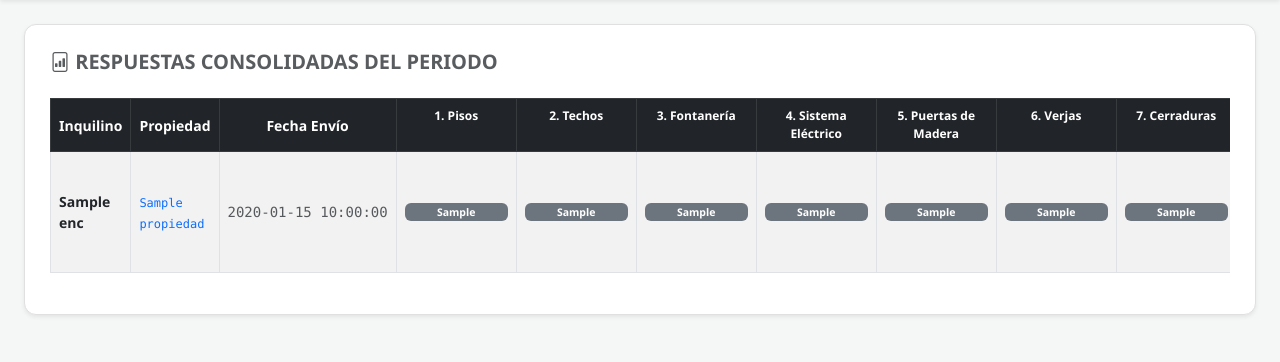
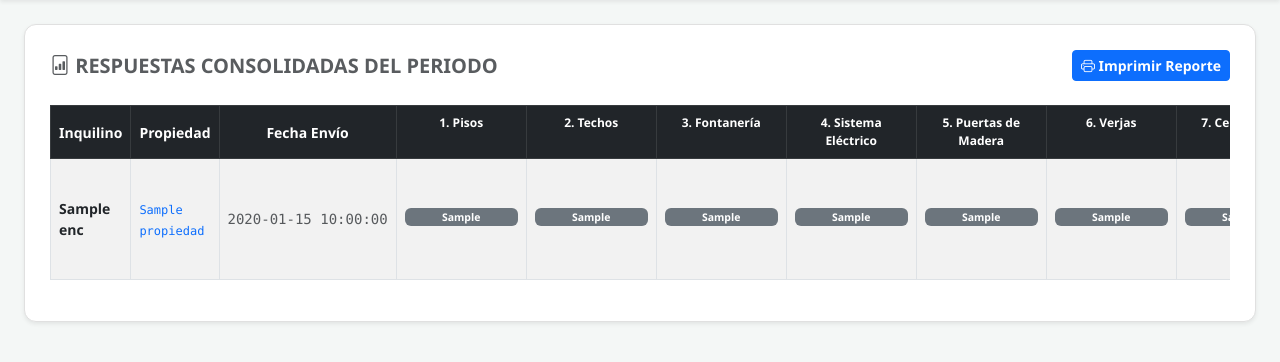
Before and after one commit to osmanmelendez485-glitch/Web, a Flask app: template templates/resumen_encuestas.html in a window 1280 px wide. Shown: the part 50-412 px from the top of the page. Run offline with Flask 3, Linux system fonts and the light colour scheme; the template is opened without the code that fills it: most values are stand-ins (such as "Sample title", 1, 10 or a date in 2020).

Commit message:
Encuentas

```diff
--- a/app.py
+++ b/app.py
@@ -846,30 +846,26 @@ def abrir_encuesta(id):
     emp['id'] = doc.id
     return render_template('encuesta.html', emp=emp)
 
-
 @app.route('/guardar_encuesta', methods=['POST'])
 def guardar_encuesta():
     if not db:
         return "Error: No hay conexión con la base de datos."
 
+    # 1. Inicializar diccionario con los datos base de control
     datos_encuesta = {
         "inquilino_id": request.form.get("inquilino_id"),
         "nombre_inquilino": request.form.get("nombre_inquilino"),
         "propiedad": request.form.get("propiedad"),
-        "fecha_respuesta": datetime.now().strftime('%Y-%m-%d %H:%M:%S'),
-        "p1": request.form.get("p1"),
-        "p2": request.form.get("p2"),
-        "p3": request.form.get("p3"),
-        "p4": request.form.get("p4"),
-        "p5": request.form.get("p5"),
-        "p6": request.form.get("p6"),
-        "p7": request.form.get("p7"),
-        "p8": request.form.get("p8"),
-        "p9": request.form.get("p9"),
-        "p10": request.form.get("p10")
+        "fecha_respuesta": datetime.now().strftime('%Y-%m-%d %H:%M:%S')
     }
 
-    # Procesamiento y guardado seguro de archivos multimedia en la carpeta local
+    # 2. Capturar respuestas (p1-p10) y comentarios (comentario_p1 a comentario_p10) dinámicamente
+    for i in range(1, 11):
+        datos_encuesta[f"p{i}"] = request.form.get(f"p{i}")
+        # Capturamos el texto quitándole espacios extra en blanco. Si está vacío, guarda un string vacío "" o puedes cambiarlo por None.
+        datos_encuesta[f"comentario_p{i}"] = request.form.get(f"comentario_p{i}", "").strip()
+
+    # 3. Procesamiento y guardado seguro de archivos multimedia en la carpeta local
     campos_foto = ['foto_p1', 'foto_p2', 'foto_p4', 'foto_p6']
     for campo in campos_foto:
         if campo in request.files:
@@ -888,7 +884,7 @@ def guardar_encuesta():
         else:
             datos_encuesta[campo] = None
 
-    # Persistencia en la subcolección global
+    # 4. Persistencia en la subcolección global de Firestore
     db.collection('encuestas_respuestas').add(datos_encuesta)
 
     return "<h3>Encuesta Enviada Exitosamente. Muchas gracias por tu apoyo. Puedes cerrar esta ventana.</h3>"
--- a/templates/resumen_encuestas.html
+++ b/templates/resumen_encuestas.html
@@ -9,14 +9,43 @@
     <style>
         body { background-color: #f4f7f6; font-family: 'Segoe UI', sans-serif; }
         .table-container { background: white; padding: 25px; border-radius: 12px; border: 1px solid #e0e0e0; }
-        .th-pregunta { min-width: 120px; font-size: 0.75rem; vertical-align: top; }
+        .th-pregunta { min-width: 130px; font-size: 0.75rem; vertical-align: top; }
+
+        /* 🖨️ REGLAS EXCLUSIVAS PARA IMPRESIÓN */
+        @media print {
+            .navbar, .btn-print-nav, .btn, .th-evidencias, .td-evidencias {
+                display: none !important;
+            }
+            body {
+                background-color: #fff !important;
+                color: #000 !important;
+                margin: 0 !important;
+                padding: 0 !important;
+            }
+            .table-container {
+                border: none !important;
+                box-shadow: none !important;
+                padding: 0 !important;
+            }
+            table {
+                width: 100% !important;
+                border-collapse: collapse !important;
+            }
+            .badge {
+                border: 1px solid #000 !important;
+                background-color: transparent !important;
+                color: #000 !important;
+                text-shadow: none !important;
+            }
+            @page {
+                size: landscape;
+                margin: 1cm;
+            }
+        }
     </style>
 </head>
 <body>
 
-    {# ==================================================================== #}
-    {# ⚙️ COPIA AQUÍ MISMO LAS PREGUNTAS DEL ARCHIVO ANTERIOR PARA IGUALAR  #}
-    {# ==================================================================== #}
     {% set titulos_preguntas = [
         "1. Pisos",
         "2. Techos",
@@ -29,29 +58,36 @@
         "9. Relación Vecinal",
         "10. Recomendación"
     ] %}
-    {# ==================================================================== #}
 
     <nav class="navbar navbar-dark bg-dark mb-4 shadow-sm">
         <div class="container-fluid justify-content-start">
-            <a href="/" class="btn btn-outline-light btn-sm me-3"><i class="bi bi-arrow-left"></i> Volver a Contratos</a>
+            <a href="/" class="btn btn-outline-light btn-sm me-3 btn-print-nav"><i class="bi bi-arrow-left"></i> Volver a Contratos</a>
             <span class="navbar-brand mb-0 h1">Módulo Analítico — Resumen de Encuestas</span>
         </div>
     </nav>
 
     <div class="container-fluid px-4">
         <div class="table-container shadow-sm">
-            <h5 class="fw-bold mb-4 text-uppercase text-muted"><i class="bi bi-file-bar-graph"></i> Respuestas consolidadas del periodo</h5>
+
+            <div class="d-flex justify-content-between align-items-center mb-4">
+                <h5 class="fw-bold mb-0 text-uppercase text-muted"><i class="bi bi-file-bar-graph"></i> Respuestas consolidadas del periodo</h5>
+                <!-- 🖨️ Botón de Impresión Directa -->
+                <button onclick="window.print();" class="btn btn-primary btn-sm fw-bold">
+                    <i class="bi bi-printer"></i> Imprimir Reporte
+                </button>
+            </div>
+
             <div class="table-responsive">
                 <table class="table table-bordered table-striped align-middle small">
                     <thead class="table-dark text-center">
                         <tr>
                             <th class="align-middle">Inquilino</th>
                             <th class="align-middle">Propiedad</th>
-                            <th class="align-middle" style="min-width: 100px;">Fecha Envío</th> <!-- 📅 Nueva Columna -->
+                            <th class="align-middle" style="min-width: 100px;">Fecha Envío</th>
                             {% for titulo in titulos_preguntas %}
                                 <th class="th-pregunta">{{ titulo }}</th>
                             {% endfor %}
-                            <th class="align-middle">Evidencias</th>
+                            <th class="align-middle th-evidencias">Evidencias</th>
                         </tr>
                     </thead>
                     <tbody>
@@ -63,24 +99,25 @@
                             <td>
                                 <span class="text-primary font-monospace small" style="font-size:0.75rem;">{{ enc.propiedad }}</span>
                             </td>
-                            <!-- 📅 Renderizado de la fecha de respuesta -->
                             <td class="text-center font-monospace text-muted text-nowrap">
                                 {{ enc.fecha_respuesta or '—' }}
                             </td>
 
-                            <!-- Mapeo automatizado de las respuestas p1 a p10 -->
-                            <td><span class="badge bg-secondary d-block">{{ enc.p1 }}</span></td>
-                            <td><span class="badge bg-secondary d-block">{{ enc.p2 }}</span></td>
-                            <td><span class="badge bg-secondary d-block">{{ enc.p3 }}</span></td>
-                            <td><span class="badge bg-secondary d-block">{{ enc.p4 }}</span></td>
-                            <td><span class="badge bg-secondary d-block">{{ enc.p5 }}</span></td>
-                            <td><span class="badge bg-secondary d-block">{{ enc.p6 }}</span></td>
-                            <td><span class="badge bg-secondary d-block">{{ enc.p7 }}</span></td>
-                            <td><span class="badge bg-secondary d-block">{{ enc.p8 }}</span></td>
-                            <td><span class="badge bg-secondary d-block">{{ enc.p9 }}</span></td>
-                            <td><span class="badge bg-secondary d-block">{{ enc.p10 }}</span></td>
+                            <!-- Bucle automatizado para renderizar respuestas (p1-p10) y comentarios (comentario_p1-p10) -->
+                            {% for i in range(1, 11) %}
+                                {% set respuesta = enc['p' ~ i] %}
+                                {% set comentario = enc['comentario_p' ~ i] %}
+                                <td>
+                                    <span class="badge bg-secondary d-block mb-1">{{ respuesta or '—' }}</span>
+                                    {% if comentario %}
+                                        <small class="d-block text-muted fst-italic border-top pt-1" style="font-size: 0.7rem; line-height: 1.1;" title="{{ comentario }}">
+                                            {{ comentario }}
+                                        </small>
+                                    {% endif %}
+                                </td>
+                            {% endfor %}
 
-                            <td class="text-center">
+                            <td class="text-center td-evidencias">
                                 <div class="d-flex gap-1 justify-content-center flex-wrap">
                                     {% if enc.foto_p1 %}<a href="{{ enc.foto_p1 }}" target="_blank" class="btn btn-sm btn-outline-info p-1 py-0" title="Foto P1"><i class="bi bi-image"></i> 1</a>{% endif %}
                                     {% if enc.foto_p2 %}<a href="{{ enc.foto_p2 }}" target="_blank" class="btn btn-sm btn-outline-info p-1 py-0" title="Foto P2"><i class="bi bi-image"></i> 2</a>{% endif %}
@@ -94,8 +131,7 @@
                         </tr>
                         {% else %}
                         <tr>
-                            <!-- Ajustado a 13 columnas debido a la nueva columna de fecha -->
-                            <td colspan="13" class="text-center text-muted py-4">No se han registrado respuestas de encuestas aún.</td>
+                            <td colspan="14" class="text-center text-muted py-4">No se han registrado respuestas de encuestas aún.</td>
                         </tr>
                         {% endfor %}
                     </tbody>
```
Also changed, not shown: templates/encuesta.html (+11 -1 lines).
